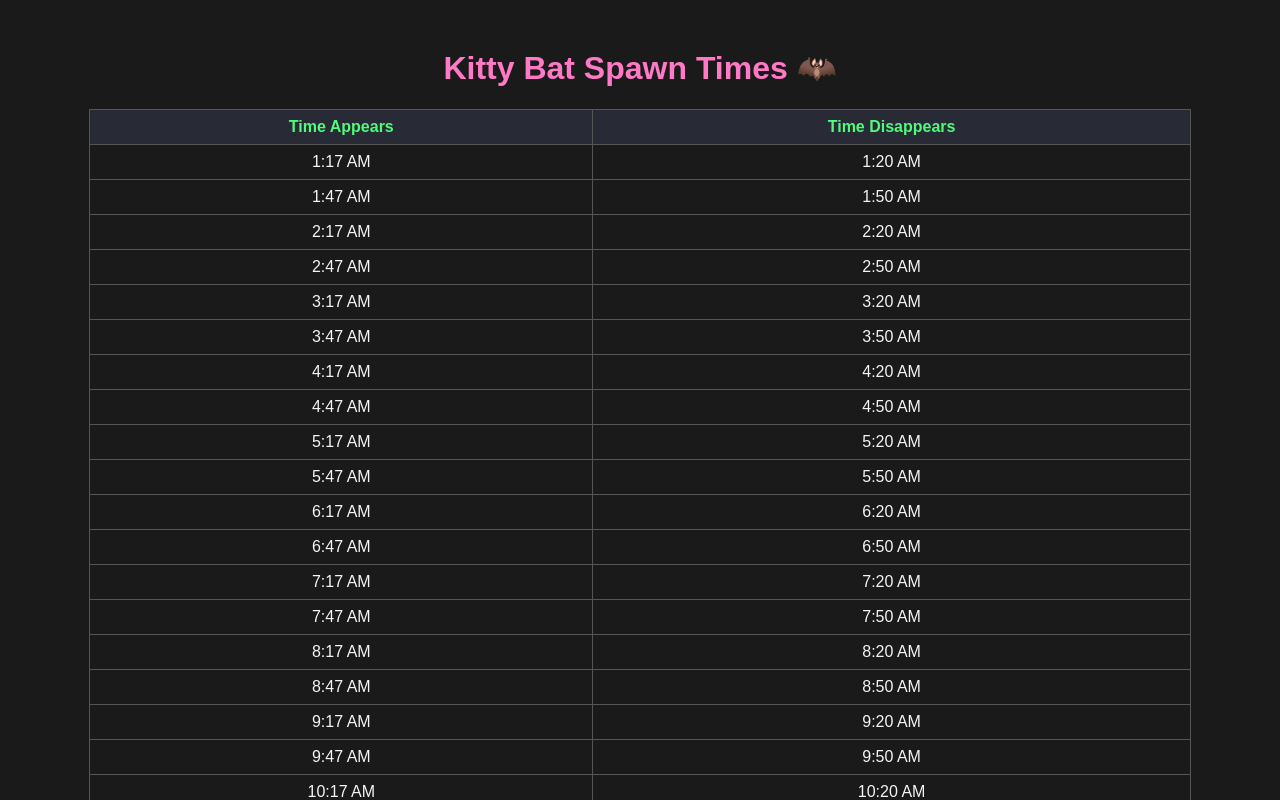
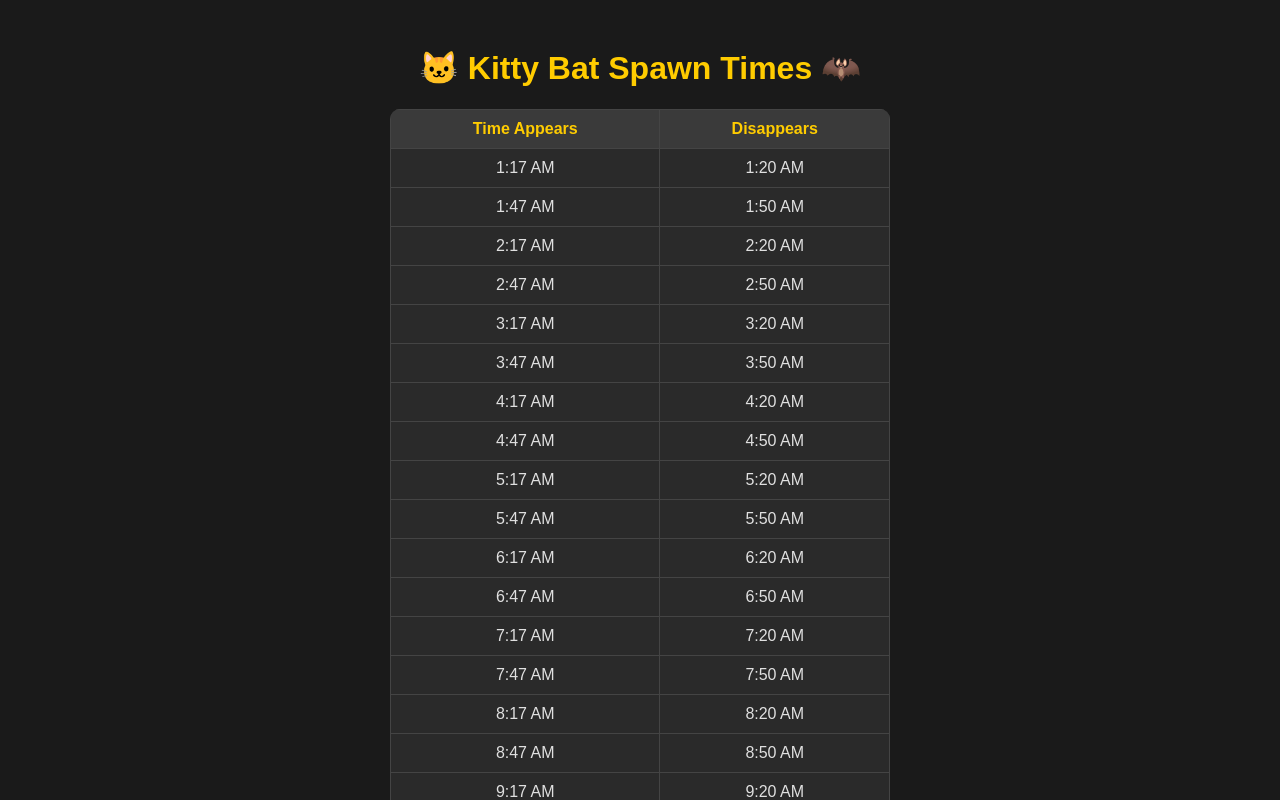
Before and after one commit to Viperkaiser/kitty-bat-times, a plain HTML site: page index.html in a window 1280 px wide. Shown: the top 800 px of the page. Drawn offline with Linux system fonts and the light colour scheme.

Commit message:
Update index.html

```diff
--- a/index.html
+++ b/index.html
@@ -1,38 +1,47 @@
 <!DOCTYPE html>
-<html>
+<html lang="en">
 <head>
+  <meta charset="UTF-8" />
+  <meta name="viewport" content="width=device-width, initial-scale=1.0" />
+  <meta name="google-site-verification" content="5UXVApHuVnnUgDlzWISlLD4_mQ5KIcTAxNOrlja155M" />
   <title>Kitty Bat Spawn Times</title>
-  <meta charset="UTF-8">
   <style>
     body {
+      background-color: #1a1a1a;
+      color: #ffffff;
       font-family: Arial, sans-serif;
-      background-color: #1a1a1a;
-      color: #f5f5f5;
       text-align: center;
       padding: 20px;
-    }
-    h1 {
-      color: #ff79c6;
     }
     table {
       margin: 20px auto;
       border-collapse: collapse;
       width: 90%;
+      max-width: 500px;
+      background: #2a2a2a;
+      border-radius: 10px;
+      overflow: hidden;
     }
     th, td {
-      border: 1px solid #555;
-      padding: 8px;
+      border: 1px solid #444;
+      padding: 10px;
     }
     th {
-      background-color: #282a36;
-      color: #50fa7b;
+      background: #3a3a3a;
+      color: #ffcc00;
+    }
+    td {
+      color: #e0e0e0;
+    }
+    h1 {
+      color: #ffcc00;
     }
   </style>
 </head>
 <body>
-  <h1>Kitty Bat Spawn Times 🦇</h1>
+  <h1>🐱 Kitty Bat Spawn Times 🦇</h1>
   <table>
-    <tr><th>Time Appears</th><th>Time Disappears</th></tr>
+    <tr><th>Time Appears</th><th>Disappears</th></tr>
     <tr><td>1:17 AM</td><td>1:20 AM</td></tr>
     <tr><td>1:47 AM</td><td>1:50 AM</td></tr>
     <tr><td>2:17 AM</td><td>2:20 AM</td></tr>
@@ -83,4 +92,4 @@
     <tr><td>12:47 AM</td><td>12:50 AM</td></tr>
   </table>
 </body>
-                      </html></html>
+</html>
```
